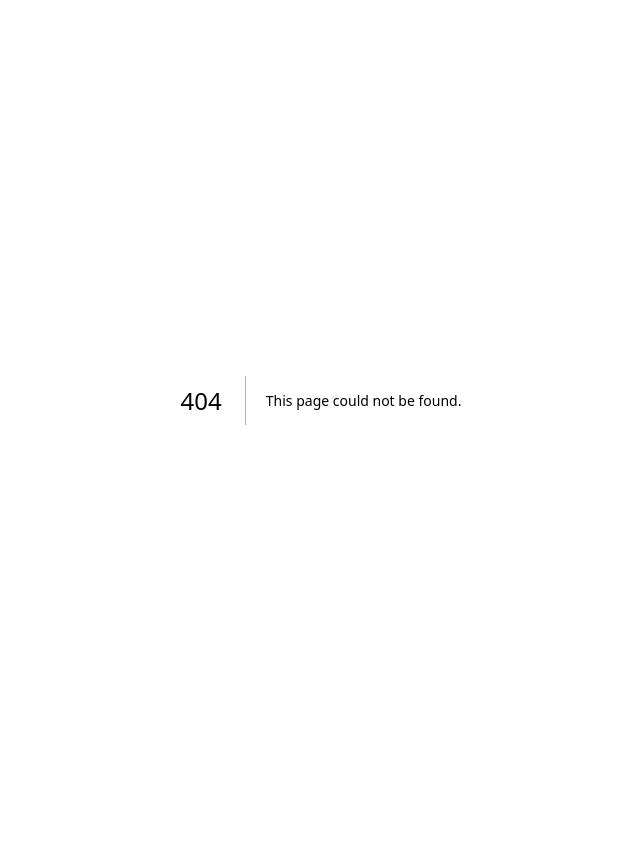
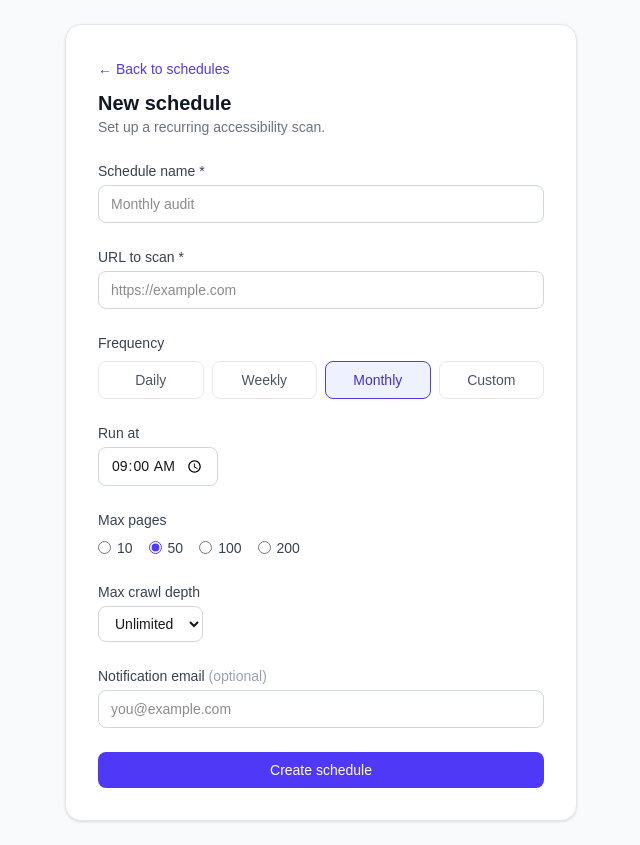
Before and after one commit to jens-wedin/a11y-scanner, a Next.js app: page /schedules/new in a window 1280 px wide. Before the commit this address had no page. Shown: the whole page, without its empty margins (319-959 px from the left). Before the commit the page ends 800 px from the top, so only its background shows below. Built offline with nearby package versions, Linux system fonts and the light colour scheme.

Commit message:
feat: add schedule creation form and /schedules/new page

```diff
--- /dev/null
+++ b/app/schedules/new/page.tsx
@@ -0,0 +1,47 @@
+"use client";
+
+import { useState } from "react";
+import { useRouter } from "next/navigation";
+import Link from "next/link";
+import { ScheduleForm, type ScheduleFormData } from "@/components/ScheduleForm";
+
+export default function NewSchedulePage() {
+  const router = useRouter();
+  const [loading, setLoading] = useState(false);
+  const [error, setError] = useState("");
+
+  async function handleSubmit(data: ScheduleFormData) {
+    setLoading(true);
+    setError("");
+    try {
+      const res = await fetch("/api/schedules", {
+        method: "POST",
+        headers: { "Content-Type": "application/json" },
+        body: JSON.stringify(data),
+      });
+      if (!res.ok) {
+        const json = await res.json();
+        throw new Error(json.error ?? "Failed to create schedule");
+      }
+      router.push("/schedules");
+    } catch (err) {
+      setError(err instanceof Error ? err.message : "Something went wrong");
+      setLoading(false);
+    }
+  }
+
+  return (
+    <main className="min-h-screen bg-gray-50 flex items-center justify-center p-6">
+      <div className="w-full max-w-lg bg-white rounded-2xl shadow-sm border border-gray-200 p-8">
+        <div className="mb-6">
+          <Link href="/schedules" className="text-sm text-indigo-600 hover:underline">
+            ← Back to schedules
+          </Link>
+          <h1 className="text-xl font-bold text-gray-900 mt-2">New schedule</h1>
+          <p className="text-sm text-gray-500">Set up a recurring accessibility scan.</p>
+        </div>
+        <ScheduleForm onSubmit={handleSubmit} loading={loading} error={error} />
+      </div>
+    </main>
+  );
+}
--- /dev/null
+++ b/components/ScheduleForm.tsx
@@ -0,0 +1,215 @@
+"use client";
+
+import { useState } from "react";
+
+type Frequency = "daily" | "weekly" | "monthly" | "custom";
+
+function buildCron(frequency: Frequency, time: string, customExpr: string): string {
+  const [hh, mm] = time.split(":").map(Number);
+  const h = isNaN(hh) ? 9 : hh;
+  const m = isNaN(mm) ? 0 : mm;
+  if (frequency === "daily") return `${m} ${h} * * *`;
+  if (frequency === "weekly") return `${m} ${h} * * 1`;
+  if (frequency === "monthly") return `${m} ${h} 1 * *`;
+  return customExpr;
+}
+
+export interface ScheduleFormData {
+  name: string;
+  cronExpression: string;
+  config: { targetUrl: string; maxPages: 10 | 50 | 100 | 200; maxDepth?: number };
+  notification: { email?: string };
+}
+
+interface ScheduleFormProps {
+  onSubmit: (data: ScheduleFormData) => Promise<void>;
+  loading: boolean;
+  error: string;
+}
+
+export function ScheduleForm({ onSubmit, loading, error }: ScheduleFormProps) {
+  const [name, setName] = useState("");
+  const [targetUrl, setTargetUrl] = useState("");
+  const [frequency, setFrequency] = useState<Frequency>("monthly");
+  const [time, setTime] = useState("09:00");
+  const [customCron, setCustomCron] = useState("");
+  const [maxPages, setMaxPages] = useState<10 | 50 | 100 | 200>(50);
+  const [maxDepth, setMaxDepth] = useState<string>("unlimited");
+  const [email, setEmail] = useState("");
+
+  async function handleSubmit(e: React.FormEvent) {
+    e.preventDefault();
+    const cronExpression = buildCron(frequency, time, customCron);
+    await onSubmit({
+      name,
+      cronExpression,
+      config: {
+        targetUrl,
+        maxPages,
+        maxDepth: maxDepth === "unlimited" ? undefined : Number(maxDepth),
+      },
+      notification: { email: email || undefined },
+    });
+  }
+
+  return (
+    <form onSubmit={handleSubmit} className="space-y-6">
+      {error && (
+        <div
+          role="alert"
+          className="rounded-lg bg-red-50 border border-red-200 p-3 text-sm text-red-700"
+        >
+          {error}
+        </div>
+      )}
+
+      <div>
+        <label htmlFor="sched-name" className="block text-sm font-medium text-gray-700 mb-1">
+          Schedule name <span aria-hidden="true">*</span>
+        </label>
+        <input
+          id="sched-name"
+          required
+          value={name}
+          onChange={(e) => setName(e.target.value)}
+          placeholder="Monthly audit"
+          className="w-full rounded-lg border border-gray-300 px-3 py-2 text-sm focus:outline-none focus:ring-2 focus:ring-indigo-500"
+        />
+      </div>
+
+      <div>
+        <label htmlFor="sched-url" className="block text-sm font-medium text-gray-700 mb-1">
+          URL to scan <span aria-hidden="true">*</span>
+        </label>
+        <input
+          id="sched-url"
+          type="url"
+          required
+          value={targetUrl}
+          onChange={(e) => setTargetUrl(e.target.value)}
+          placeholder="https://example.com"
+          className="w-full rounded-lg border border-gray-300 px-3 py-2 text-sm focus:outline-none focus:ring-2 focus:ring-indigo-500"
+        />
+      </div>
+
+      <fieldset>
+        <legend className="block text-sm font-medium text-gray-700 mb-2">Frequency</legend>
+        <div className="grid grid-cols-2 gap-2 sm:grid-cols-4">
+          {(["daily", "weekly", "monthly", "custom"] as Frequency[]).map((f) => (
+            <label
+              key={f}
+              className={`flex items-center justify-center rounded-lg border px-3 py-2 text-sm cursor-pointer transition-colors ${
+                frequency === f
+                  ? "border-indigo-600 bg-indigo-50 text-indigo-700 font-medium"
+                  : "border-gray-200 text-gray-600 hover:border-gray-300"
+              }`}
+            >
+              <input
+                type="radio"
+                name="frequency"
+                value={f}
+                checked={frequency === f}
+                onChange={() => setFrequency(f)}
+                className="sr-only"
+              />
+              {f.charAt(0).toUpperCase() + f.slice(1)}
+            </label>
+          ))}
+        </div>
+      </fieldset>
+
+      {frequency !== "custom" ? (
+        <div>
+          <label htmlFor="sched-time" className="block text-sm font-medium text-gray-700 mb-1">
+            Run at
+          </label>
+          <input
+            id="sched-time"
+            type="time"
+            value={time}
+            onChange={(e) => setTime(e.target.value)}
+            className="rounded-lg border border-gray-300 px-3 py-2 text-sm focus:outline-none focus:ring-2 focus:ring-indigo-500"
+          />
+        </div>
+      ) : (
+        <div>
+          <label htmlFor="sched-cron" className="block text-sm font-medium text-gray-700 mb-1">
+            Cron expression
+          </label>
+          <input
+            id="sched-cron"
+            required={frequency === "custom"}
+            value={customCron}
+            onChange={(e) => setCustomCron(e.target.value)}
+            placeholder="0 9 * * 1"
+            className="w-full rounded-lg border border-gray-300 px-3 py-2 font-mono text-sm focus:outline-none focus:ring-2 focus:ring-indigo-500"
+          />
+          <p className="mt-1 text-xs text-gray-400">minute hour day month weekday</p>
+        </div>
+      )}
+
+      <fieldset>
+        <legend className="block text-sm font-medium text-gray-700 mb-2">Max pages</legend>
+        <div className="flex gap-4">
+          {([10, 50, 100, 200] as const).map((n) => (
+            <label
+              key={n}
+              className="flex items-center gap-1.5 text-sm text-gray-700 cursor-pointer"
+            >
+              <input
+                type="radio"
+                name="maxPages"
+                value={n}
+                checked={maxPages === n}
+                onChange={() => setMaxPages(n)}
+                className="accent-indigo-600"
+              />
+              {n}
+            </label>
+          ))}
+        </div>
+      </fieldset>
+
+      <div>
+        <label htmlFor="sched-depth" className="block text-sm font-medium text-gray-700 mb-1">
+          Max crawl depth
+        </label>
+        <select
+          id="sched-depth"
+          value={maxDepth}
+          onChange={(e) => setMaxDepth(e.target.value)}
+          className="rounded-lg border border-gray-300 px-3 py-2 text-sm focus:outline-none focus:ring-2 focus:ring-indigo-500"
+        >
+          <option value="unlimited">Unlimited</option>
+          <option value="1">1 level</option>
+          <option value="2">2 levels</option>
+          <option value="3">3 levels</option>
+        </select>
+      </div>
+
+      <div>
+        <label htmlFor="sched-email" className="block text-sm font-medium text-gray-700 mb-1">
+          Notification email{" "}
+          <span className="text-gray-400 font-normal">(optional)</span>
+        </label>
+        <input
+          id="sched-email"
+          type="email"
+          value={email}
+          onChange={(e) => setEmail(e.target.value)}
+          placeholder="you@example.com"
+          className="w-full rounded-lg border border-gray-300 px-3 py-2 text-sm focus:outline-none focus:ring-2 focus:ring-indigo-500"
+        />
+      </div>
+
+      <button
+        type="submit"
+        disabled={loading}
+        aria-busy={loading}
+        className="w-full rounded-lg bg-indigo-600 px-4 py-2 text-sm font-medium text-white hover:bg-indigo-700 disabled:opacity-50 transition-colors"
+      >
+        {loading ? "Creating…" : "Create schedule"}
+      </button>
+    </form>
+  );
+}
```
